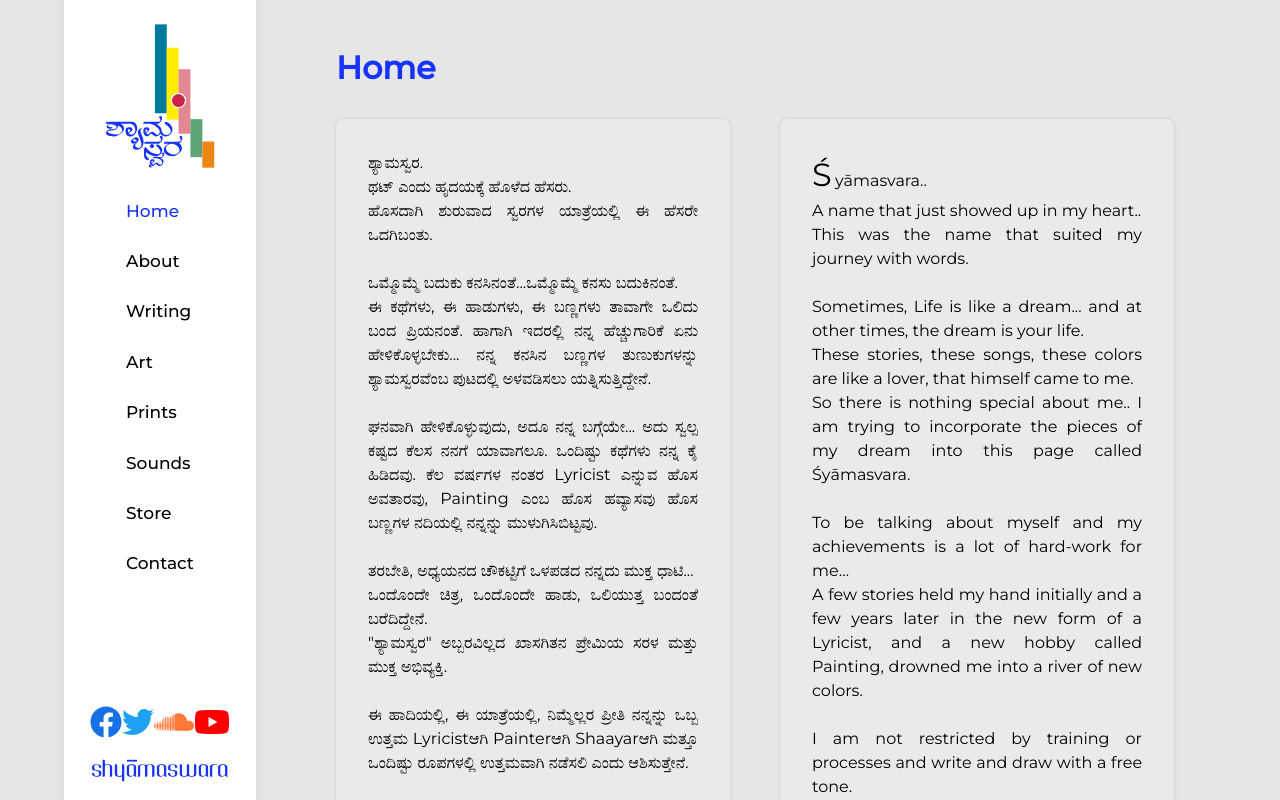
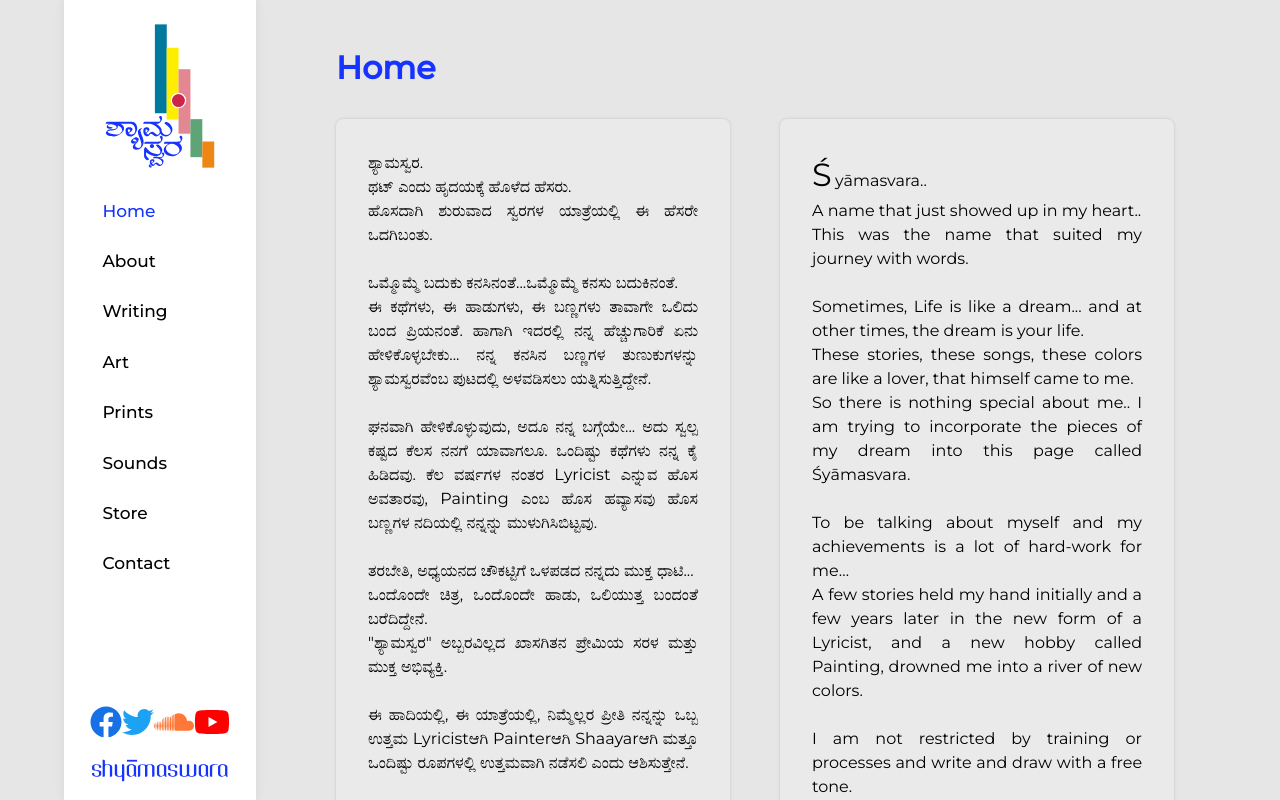
Before and after one commit to ignaciomartind/shyamaswara, a React (Create React App) app: page / in a window 1280 px wide. Shown: the top 800 px of the page. Built offline with nearby package versions, Linux system fonts and the light colour scheme.

Commit message:
menu responsiveness changed and menu image

```diff
--- a/src/components/styles/menu.css
+++ b/src/components/styles/menu.css
@@ -20,15 +20,16 @@
 .menu-nav{
     margin-top: -7rem;
     padding: 0rem;
+    width: 100%;
 }
 .menu-nav ul{
     display: flex;
     flex-direction: column;
-    align-items: flex-start;
+    align-items: center;
 }
 .menu-nav ul button{
     border-radius: 7px;
-    padding: .7rem 1rem;
+    padding: .7rem 0;
     margin-top: .5rem;
     cursor: pointer;
     text-align: left;
@@ -78,6 +79,10 @@
     }
     .menu-nav{
         margin: 0;
+    }
+    .menu-nav ul button{
+        padding: .7rem 0rem;
+        text-align: left;
     }
     .menu > img{
         width: 60%
@@ -131,11 +136,11 @@
         margin-top: 0;
     }
     .menu-nav ul button{
-        text-align: center;
+        padding: .7rem 5rem;
         width: 100%;
     }
     .menu > img{
-        width: 50%;
+        width: 100%;
     }
     @keyframes menuShow{
         0%{
```
